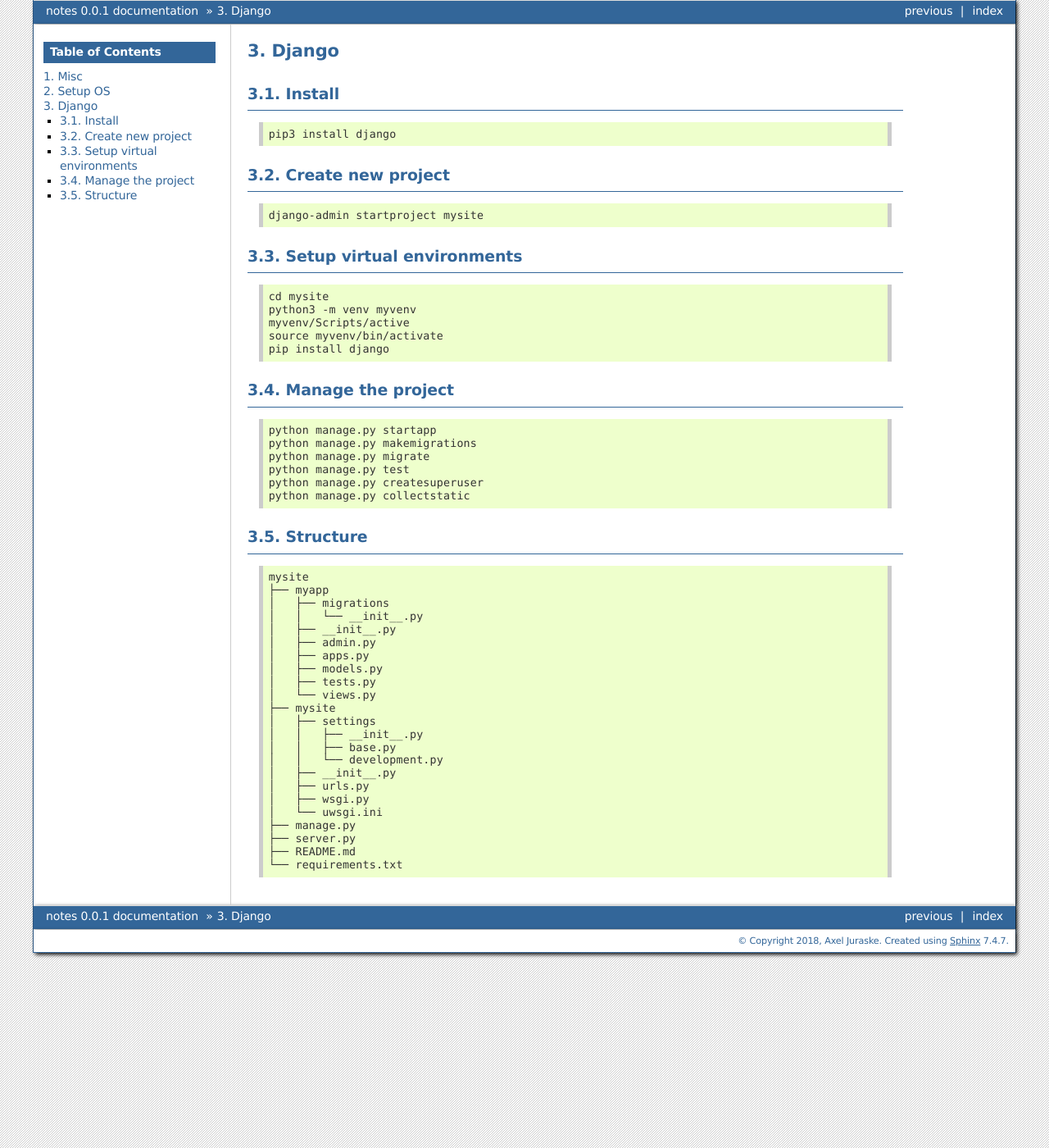
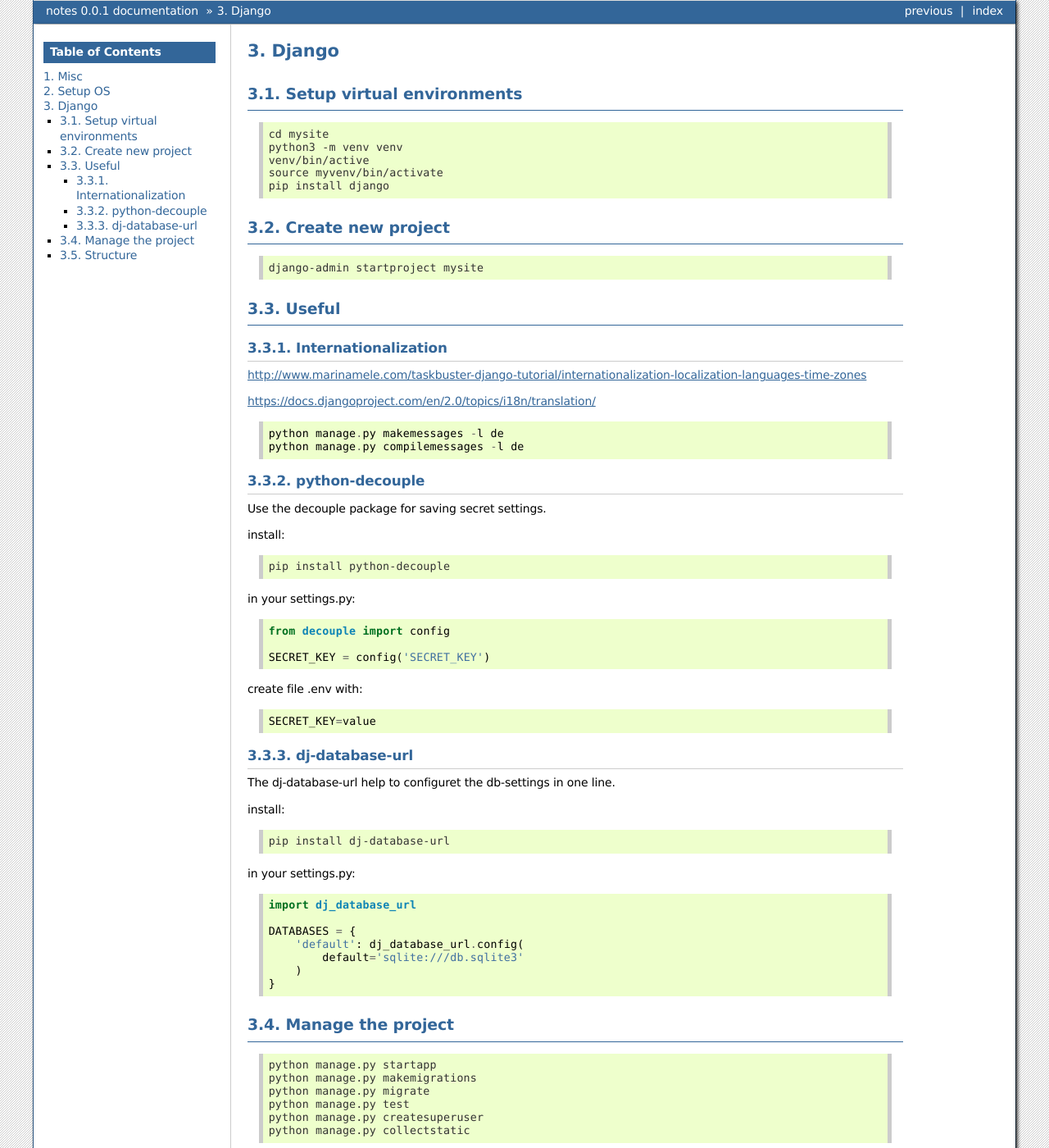
Before and after one commit to axju/notes, a Sphinx documentation site: the page built from docs/source/django.rst, in a window 1280 px wide and 1400 px high. Shown: the whole window at 82% size. Built offline with Sphinx 7.4.7, drawn with Linux system fonts in a browser that asks for light colours.

Commit message:
add something

```diff
--- a/docs/source/django.rst
+++ b/docs/source/django.rst
@@ -1,11 +1,16 @@
 Django
 ======
 
-Install
--------
+Setup virtual environments
+--------------------------
 .. code-block:: console
 
-  pip3 install django
+  cd mysite
+  python3 -m venv venv
+  venv/bin/active
+  source myvenv/bin/activate
+  pip install django
+
 
 Create new project
 ------------------
@@ -14,15 +19,69 @@
   django-admin startproject mysite
 
 
-Setup virtual environments
---------------------------
+Useful
+------
+
+Internationalization
+~~~~~~~~~~~~~~~~~~~~
+
+http://www.marinamele.com/taskbuster-django-tutorial/internationalization-localization-languages-time-zones
+
+https://docs.djangoproject.com/en/2.0/topics/i18n/translation/
+
+.. code-block:: python
+
+  python manage.py makemessages -l de
+  python manage.py compilemessages -l de
+
+
+python-decouple
+~~~~~~~~~~~~~~~
+Use the decouple package for saving secret settings.
+
+install:
+
 .. code-block:: console
 
-  cd mysite
-  python3 -m venv myvenv
-  myvenv/Scripts/active
-  source myvenv/bin/activate
-  pip install django
+  pip install python-decouple
+
+in your settings.py:
+
+.. code-block:: python
+
+  from decouple import config
+
+  SECRET_KEY = config('SECRET_KEY')
+
+create file .env with:
+
+.. code-block:: python
+
+  SECRET_KEY=value
+
+
+dj-database-url
+~~~~~~~~~~~~~~~
+The dj-database-url help to configuret the db-settings in one line.
+
+install:
+
+.. code-block:: console
+
+  pip install dj-database-url
+
+in your settings.py:
+
+.. code-block:: python
+
+  import dj_database_url
+
+  DATABASES = {
+      'default': dj_database_url.config(
+          default='sqlite:///db.sqlite3'
+      )
+  }
+
 
 
 
```
Also changed, not shown: docs/source/misc.rst (+8 -1 lines).
